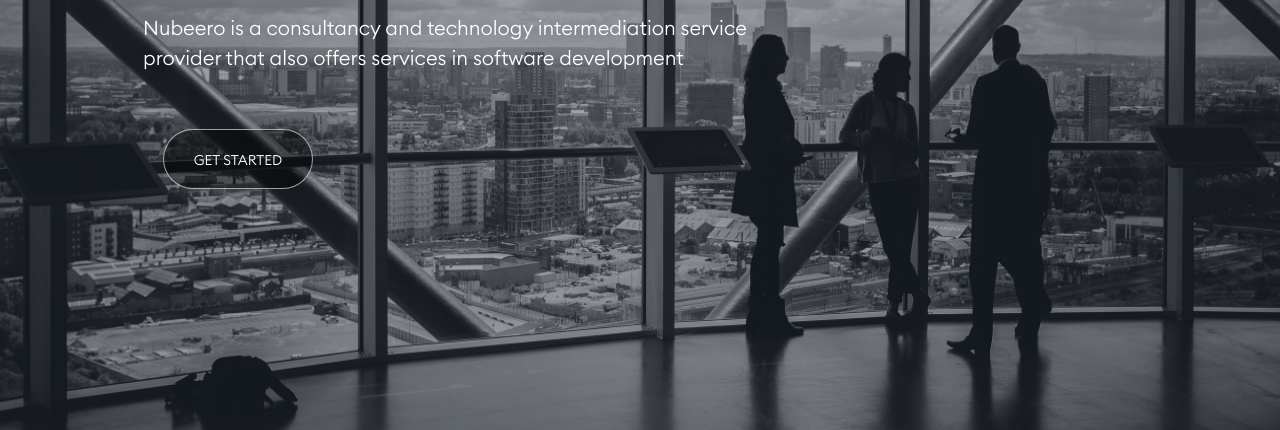
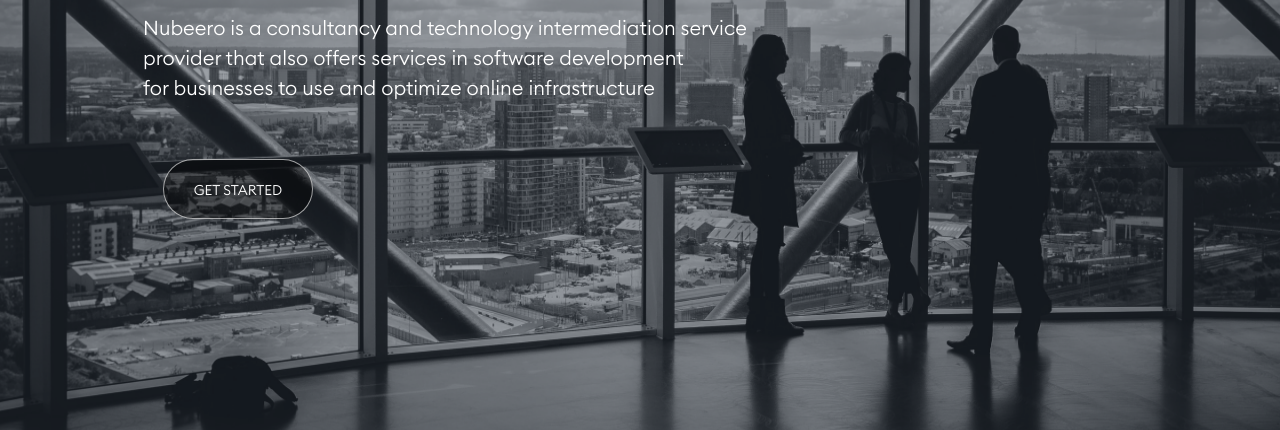
Before and after one commit to solomedia-account/nubeerowebsite, a plain HTML site: page Nubeero/index.html in a window 1280 px wide. Shown: the part 384-814 px from the top of the page. Drawn offline with nearby package versions, Linux system fonts and the light colour scheme.

Commit message:
updating about information
targeting a particular audience

```diff
--- a/Nubeero/index.html
+++ b/Nubeero/index.html
@@ -337,7 +337,7 @@
 </header>
 <div class="container" style="color: white; margin-left: 10%;" >
     <P style="font-size: 60px; font-weight: 400;margin-top: 200px;">Intermediation, Tech <br>Solutions & Consulting</P>
-    <P style="font-weight: 400; font-size: 20px;">Nubeero is a consultancy and technology intermediation service <br>provider that also offers services in software development</P>
+    <P style="font-weight: 400; font-size: 20px;">Nubeero is a consultancy and technology intermediation service <br>provider that also offers services in software development<br>for businesses to use and optimize online infrastructure</P>
     <span><a href="softwareDevelopment.html"><input type="submit" value="GET STARTED" id="submi"></a></span>
 </div>
   <div class="container" style="padding-bottom: 125px; margin-top: 300px; margin-left: 7%;">
```
